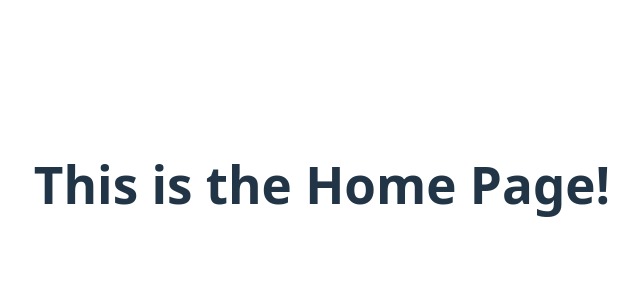
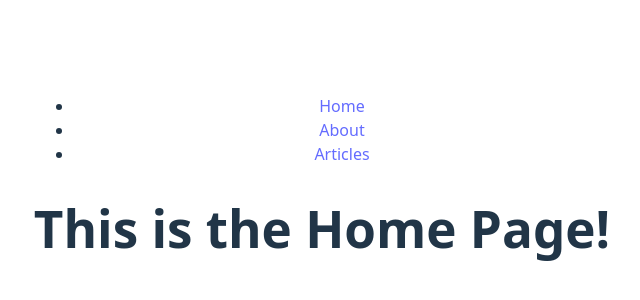
Before and after one commit to bytesunite/li-react-fullstack-site, a React (Vite) app in the folder website/front-end/: page / in a window 1280 px wide. Shown: the part 216-516 px from the top of the page, without its empty margins (318-958 px from the left). Built offline with nearby package versions, Linux system fonts and the light colour scheme.

Commit message:
using react router links
demonstrates react-router-dom Link component and the Outlet component

```diff
--- /dev/null
+++ b/website/front-end/src/Layout.jsx
@@ -0,0 +1,11 @@
+import {Outlet} from 'react-router-dom';
+import NavBar from './NavBar.jsx';
+
+export default function Layout(){
+  return (
+    <>
+      <NavBar />
+      <Outlet />
+    </>
+  )
+}
--- /dev/null
+++ b/website/front-end/src/NavBar.jsx
@@ -0,0 +1,13 @@
+import {Link} from 'react-router-dom';
+
+export default function NavBar(){
+  return (
+    <nav>
+      <ul>
+        <li><Link to='/'>Home</Link></li>
+        <li><Link to='/about'>About</Link></li>
+        <li><Link to='/articles'>Articles</Link></li>
+      </ul>
+    </nav>
+  );
+}
```
Also changed, not shown: website/front-end/src/App.jsx (+8 -1 lines), 1 other file (tests, documents, lock files or other folders).
